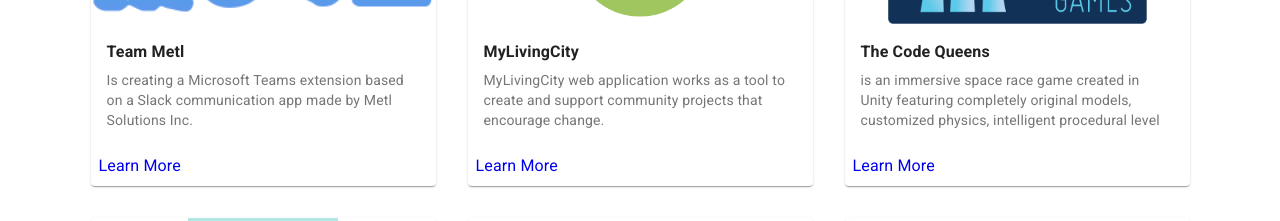
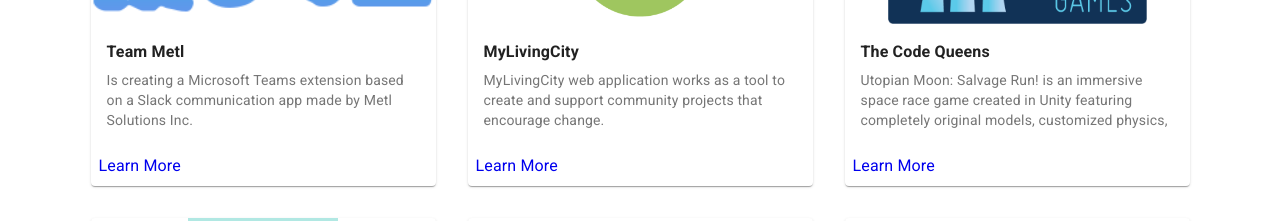
Before and after one commit to Camo-Techy-Capstone/cs-capstone-website, a React (Create React App) app in the folder 2021-AUG/: page / in a window 1280 px wide. Shown: the part 1267-1488 px from the top of the page. Built offline with nearby package versions, Linux system fonts and the light colour scheme.

Commit message:
fixed code queens card description and property typo in team Metl

```diff
--- a/2021-AUG/src/teams.ts
+++ b/2021-AUG/src/teams.ts
@@ -6,7 +6,7 @@ const teams = [
       "Is creating a Microsoft Teams extension based on a Slack communication app made by Metl Solutions Inc.",
     opening: [
       {
-        tittle: "Project Description",
+        title: "Project Description",
         content:
           "Metl Solutions Inc. is a startup developed to provide tools for analyzing and improving meeting discussions in online workplaces. The MS Teams Metl App project attempts to copy the functionality of an existing Metl Slack app onto an app on Microsoft Teams. Functionality includes features ranging from asking users ice-breaker questions, sending users links to a video call room, and integrating into Metl’s existing API and web app.",
       },
@@ -100,7 +100,7 @@ const teams = [
     name: "The Code Queens",
     project: "Utopian Moon: Salvage Run!",
     intro:
-      "is an immersive space race game created in Unity featuring completely original models, customized physics, intelligent procedural level generation, and integration with a server-side authentication and scoreboard system for competitive play.",
+      "Utopian Moon: Salvage Run! is an immersive space race game created in Unity featuring completely original models, customized physics, intelligent procedural level generation, and integration with a server-side authentication and scoreboard system for competitive play.",
     logo: "3TreesGames.png",
     opening: [
       {
```
